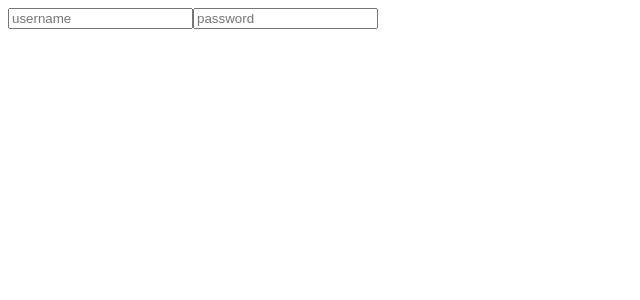
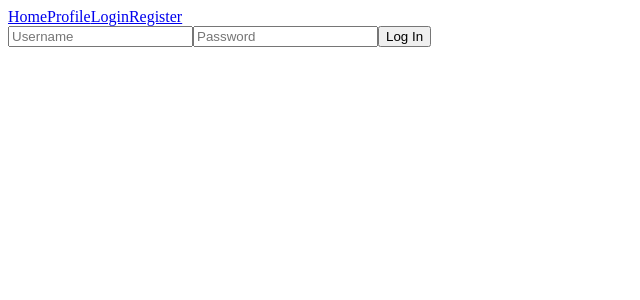
Before and after one commit to Jack-Tillman/StrangersThings, a React (Vite) app in the folder StrangersThings/: page /login in a window 1280 px wide. Shown: the top 300 px of the page, without its empty margins (0-640 px from the left). Built offline with nearby package versions, Linux system fonts and the light colour scheme.

Commit message:
added base template for Login.jsx for testing purposes, got Login API fetch to work, added Navbar to App with links that work except for Profile, added a detail button on all posts but can't test until DetailedPosts is complete

```diff
--- a/StrangersThings/src/API/index.js
+++ b/StrangersThings/src/API/index.js
@@ -1,7 +1,7 @@
 /* has all the API requests  */
 
-const COHORT_NAME = '2306-ftb-et-web-am';
-const API_URL = `https://strangers-things.herokuapp.com/api/${COHORT_NAME}`
+const COHORT_NAME = "2306-ftb-et-web-am";
+const API_URL = `https://strangers-things.herokuapp.com/api/${COHORT_NAME}`;
 
 /* COMPLETE */
 export const fetchAllPosts = async () => {
@@ -14,54 +14,53 @@ export const fetchAllPosts = async () => {
   } catch (error) {
     console.error(error, error.message);
   }
-}
+};
 
 /* COMPLETE */
 export const registerUser = async (username, password) => {
   try {
-        const response = await fetch(
-            `${API_URL}/users/register`, {
+    const response = await fetch(`${API_URL}/users/register`, {
       method: "POST",
       headers: {
-                    'Content-type': `application/json`,
+        "Content-type": `application/json`,
       },
       body: JSON.stringify({
         user: {
           username: `${username}`,
-                        password: `${password}`
-                    }
-                    })
+          password: `${password}`,
+        },
+      }),
     });
     const result = await response.json();
-                console.log(result)
+    console.log(result);
     return result;
-            } catch(err) {
+  } catch (err) {
     console.error(err);
   }
-            }
+};
 
 /* COMPLETE */
-//  export const login = async () => {
-//     try {
-//         const response = await fetch(`${API_URL}/users/login`, {
-//             method: "POST",
-//             header: {
-//                 'Content-type': 'application/json'
-//             },
-//             body: JSON.stringify({
-//                 user: {
-//                     username: {username},
-//                     password: {password}
-//                 }
-//             })
-//         });
-//         const result = await response.json();
-//         console.log(result);
-//         return result
-//     } catch(err) {
-//         console.error(err);
-//     }
-//  }
+export const login = async (username, password) => {
+  try {
+    const response = await fetch(`${API_URL}/users/login`, {
+      method: "POST",
+      headers: {
+        "Content-type": "application/json",
+      },
+      body: JSON.stringify({
+        user: {
+          username: `${username}`,
+          password: `${password}`,
+        },
+      }),
+    });
+    const result = await response.json();
+    console.log(result);
+    return result;
+  } catch (err) {
+    console.error(err);
+  }
+};
 
 /*
  INCOMPLETE
--- a/StrangersThings/src/App.jsx
+++ b/StrangersThings/src/App.jsx
@@ -1,25 +1,50 @@
-import { useState } from 'react'
-import { Routes, Route } from 'react-router-dom'
-import { BrowserRouter } from 'react-router-dom';
-import  Home  from './components/Home';
-import  Login  from './components/Login';
-import  Register  from './components/Register';
-import './App.css'
-import Searchbar from './components/Searchbar'
+import { useState } from "react";
+import { Routes, Route } from "react-router-dom";
+import { BrowserRouter } from "react-router-dom";
+import Home from "./components/Home";
+import Login from "./components/Login";
+import Register from "./components/Register";
+import Navbar from "./components/Navbar";
+import Searchbar from "./components/Searchbar";
+import "./App.css";
 
 function App() {
   const [token, setToken] = useState(null);
   return (
     <>
-    <BrowserRouter>
-    <Routes>
-      <Route path="/" element={<Home token={token} />} />
-      <Route path="/login" element={<Login token={token} setToken={setToken} />} />
-      <Route path="/register" element={<Register token={token} setToken={setToken}/>} />
-    </Routes>
-    </BrowserRouter>
+      <BrowserRouter>
+        <Routes>
+          <Route
+            path="/"
+            element={
+              <>
+                <Navbar token={token} />
+                <Home token={token} />
+              </>
+            }
+          />
+          <Route
+            path="/login"
+            element={
+              <>
+                <Navbar token={token} />
+                <Login token={token} setToken={setToken} />
+              </>
+            }
+          />
+          <Route
+            path="/register"
+            element={
+              <>
+                <Navbar token={token} />
+                <Register token={token} setToken={setToken} />
+              </>
+            }
+          />
+        </Routes>
+      </BrowserRouter>
     </>
-  )}
-
+  );
+}
 
 export default App;
--- a/StrangersThings/src/components/Home.jsx
+++ b/StrangersThings/src/components/Home.jsx
@@ -1,11 +1,14 @@
 import { useState, useEffect } from "react";
 import { fetchAllPosts } from "../API";
+import { useNavigate } from "react-router-dom";
 
-const Home = ({token}) => {
+const Home = ({ token }) => {
   // state to keep all posts, useful to render all posts
   const [posts, setPosts] = useState([]);
   // state to track any errors, useful for conditional rendering
   const [error, setError] = useState(null);
+
+  const navigate = useNavigate();
 
   useEffect(() => {
     async function getAllPosts() {
@@ -25,7 +28,7 @@ const Home = ({token}) => {
       {/*conditionally render the errors only if there are errors in state*/}
       {error && <p className="error-notification">{error.message}</p>}
       {/*conditionally render the posts only if there are posts in state*/}
-          {posts &&
+      {posts && (
         <div id="all-post-container">
           {posts.map((post) => {
             return (
@@ -38,12 +41,21 @@ const Home = ({token}) => {
                 <p>{post.updatedAt}</p>
                 <p>{post.location}</p>
                 <p>{post.willDeliver}</p>
+                <button
+                  onClick={() => {
+                    //when clicked, take user to detailed post view which will need to use useParams to render the post
+                    navigate(`/${post._id}`);
+                  }}
+                >
+                  Edit post
+                </button>
               </div>
-                    )
+            );
           })}
-            </div>}
+        </div>
+      )}
     </>
-    )
-}
+  );
+};
 
 export default Home;
--- a/StrangersThings/src/components/Login.jsx
+++ b/StrangersThings/src/components/Login.jsx
@@ -1,28 +1,63 @@
-import { useState } from 'react'
+import { useState } from "react";
+import { login } from "../API/index";
 
-const Login = ({token, setToken}) => {
-    const [username, setUsername] = useState("")
-    const [password, setPassword] = useState("")
+const Login = ({ token, setToken }) => {
+  const [username, setUsername] = useState("");
+  const [password, setPassword] = useState("");
 
+  function handleUserRegistration(e) {
+    e.preventDefault();
+    //same process as in Register.jsx, but with validation step and without confirmPassword
+    const loginUser = async (username, password) => {
+      try {
+        const loggedIn = await login(username, password);
+        console.log(loggedIn);
+        //if user logs in successfully, clear the form, otherwise don't clear the form
+        if (loggedIn.success) {
+          setUsername("");
+          setPassword("");
+        } else {
+          console.log(loggedIn);
+        }
+        return loggedIn;
+      } catch (error) {
+        console.error(error, error.message);
+      }
+    };
+    loginUser(username, password);
+  }
 
   return (
+    <>
       <form>
-            <label>
-                <input type="text"
+        <label htmlFor="username">
+          <input
+            type="text"
             name="username"
-                        placeholder="username"
+            placeholder="Username"
             value={username}
-                        onChange={(event) => setUsername(event.target.value)}/>
+            required
+            onChange={(e) => setUsername(e.target.value)}
+          />
         </label>
-            <label>
-                <input type="password"
+        <label htmlFor="password">
+          <input
+            type="password"
             name="password"
-                        placeholder="password"
+            id="password"
+            placeholder="Password"
+            minLength="5"
+            maxLength="20"
             value={password}
-                        onChange={(event) => setPassword(event.target.value)}/>
+            required
+            autoComplete="off"
+            onChange={(e) => setPassword(e.target.value)}
+          />
         </label>
+        <button onClick={handleUserRegistration}>Log In</button>
       </form>
-    )
-}
+    </>
+  );
+};
 
-export default Login
+export default Login;
--- a/StrangersThings/src/components/Navbar.jsx
+++ b/StrangersThings/src/components/Navbar.jsx
@@ -1,13 +1,22 @@
+import { Link } from "react-router-dom";
 
-import { Link } from 'react-router-dom'
+const Navbar = ({ token }) => {
+  return (
+    <nav>
+      <Link to="/" className="nav-item">
+        Home
+      </Link>
+      <Link to="/profile" className="nav-item">
+        Profile
+      </Link>
+      <Link to="/login" className="nav-item">
+        Login
+      </Link>
+      <Link to="/register" className="nav-item">
+        Register
+      </Link>
+    </nav>
+  );
+};
 
-export const Navbar = () => {
-    return(
-        <nav>
-           <Link to="/">Home</Link>
-           <Link to="/profile">Profile</Link>
-           <Link to="/login">Login</Link>
-           <Link to="/register">Register</Link>
-        </nav>
-    )
-}
+export default Navbar;
--- a/StrangersThings/src/components/Register.jsx
+++ b/StrangersThings/src/components/Register.jsx
@@ -1,10 +1,10 @@
 import { useState } from "react";
-import { registerUser }  from "../API/index";
+import { registerUser } from "../API/index";
 
-const Register = ({token, setToken}) => {
+const Register = ({ token, setToken }) => {
   const [username, setUsername] = useState("");
   const [password, setPassword] = useState("");
-  const [confirmPassword, setConfirmPassword] = useState('');
+  const [confirmPassword, setConfirmPassword] = useState("");
 
   //   const [token, setToken] = useState("");
 
@@ -15,27 +15,38 @@ const Register = ({token, setToken}) => {
       try {
         const newUser = await registerUser(username, password);
         console.log(newUser);
+        if (newUser.success) {
+          setUsername("");
+          setPassword("");
+          setConfirmPassword("");
           return newUser;
+        } else {
+          console.log(newUser);
+          return newUser;
+        }
       } catch (error) {
         console.error(error, error.message);
       }
-    }
+    };
     fetchToken(username, password);
   }
 
   return (
     <>
       <form>
-            <label htmlFor='username'>
-                <input type="text"
+        <label htmlFor="username">
+          <input
+            type="text"
             name="username"
             placeholder="Username"
             value={username}
             required
-                    onChange={e => setUsername(e.target.value)}/>
+            onChange={(e) => setUsername(e.target.value)}
+          />
         </label>
-            <label htmlFor='password'>
-            <input type="password"
+        <label htmlFor="password">
+          <input
+            type="password"
             name="password"
             id="password"
             placeholder="Password"
@@ -44,11 +55,12 @@ const Register = ({token, setToken}) => {
             value={password}
             required
             autoComplete="off"
-                    onChange={e => setPassword(e.target.value)}>
-                </input>
+            onChange={(e) => setPassword(e.target.value)}
+          />
         </label>
-            <label htmlFor='confirmPassword'>
-            <input type="password"
+        <label htmlFor="confirmPassword">
+          <input
+            type="password"
             name="confirmPassword"
             id="confirmPassword"
             placeholder="Confirm Password"
@@ -57,9 +69,9 @@ const Register = ({token, setToken}) => {
             value={confirmPassword}
             required
             autoComplete="off"
-                       onChange={e => setConfirmPassword(e.target.value)}>
-                </input>
-                <button onClick={handleUserRegistration} >Register Me</button>
+            onChange={(e) => setConfirmPassword(e.target.value)}
+          />
+          <button onClick={handleUserRegistration}>Register Me</button>
         </label>
       </form>
     </>
```
Also changed, not shown: StrangersThings/src/components/Searchbar.jsx (+3 -4 lines). Lines whose indentation alone changed are shown as unchanged.
